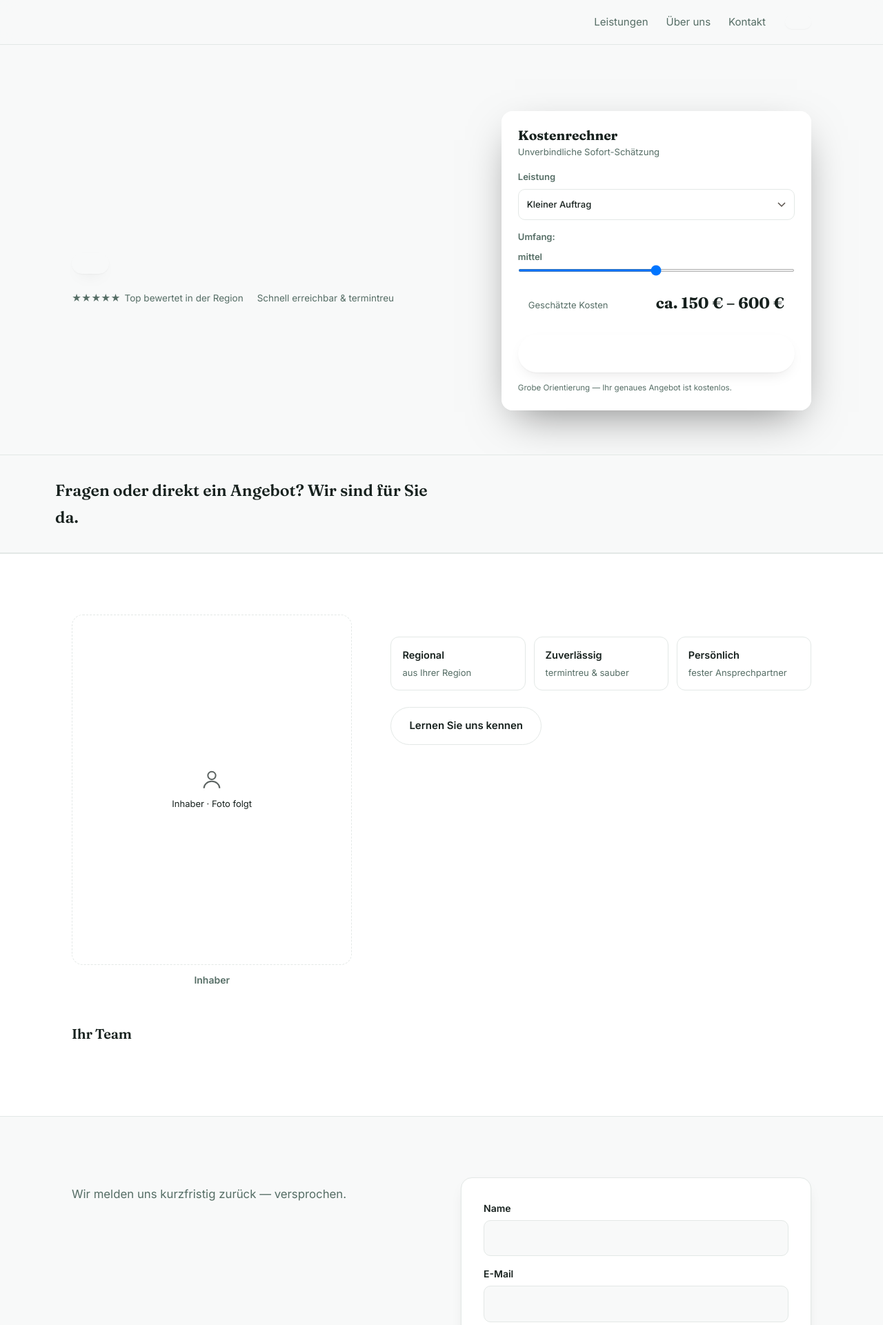
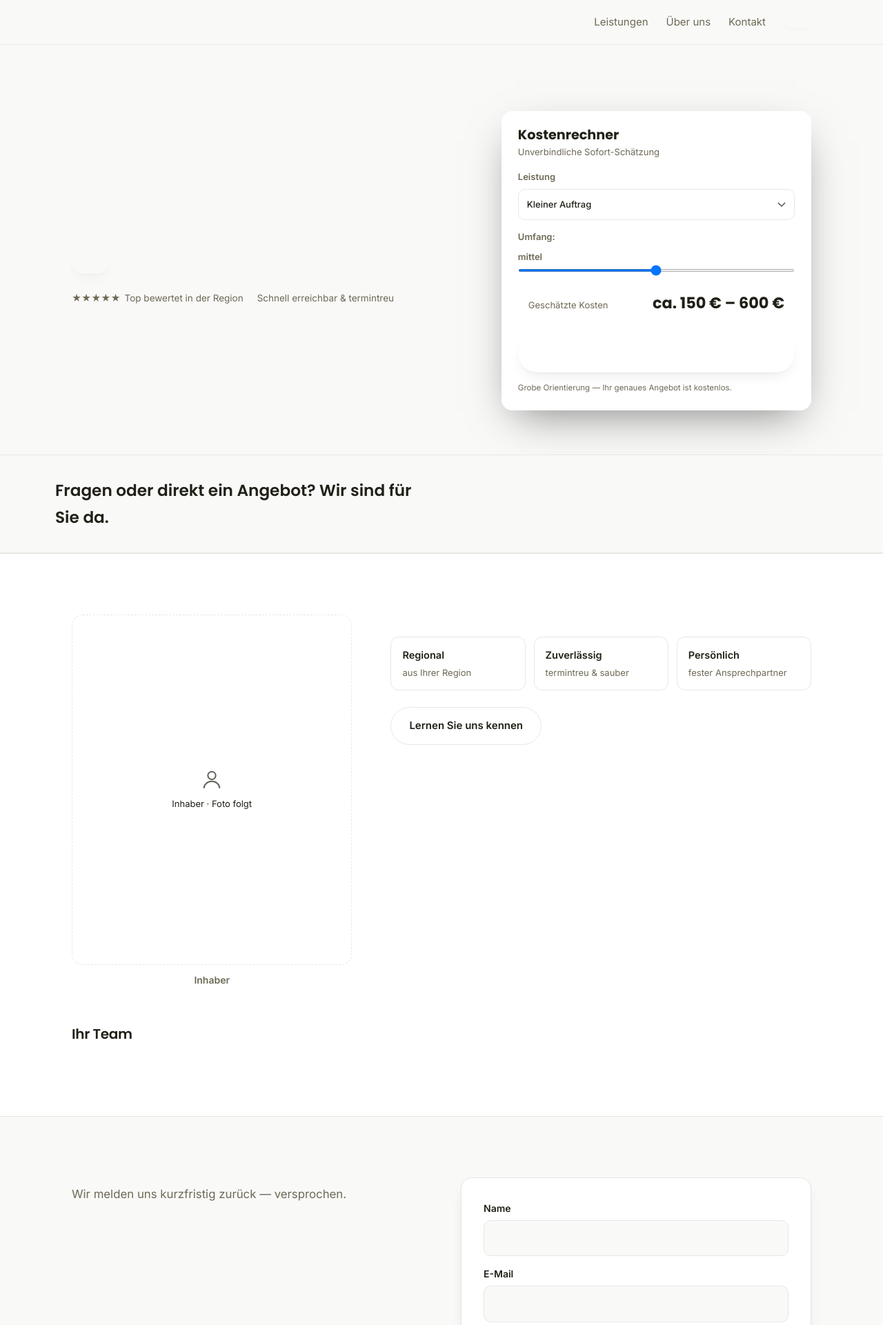
Before and after one commit to BastianScherzinger/web-tieraerztliche-gemeinschaftspraxis-andre, a Django app: template templates/index.html in a window 1280 px wide. Shown: the top 1921 px of the page at 69% size. Run offline with Django 5.2, Linux system fonts and the light colour scheme; the template is opened without the code that fills it, so the values that code supplies are empty.

Commit message:
Makeover (lokal): Templates, Farben & Bilder (lokal, 0 Tokens)

```diff
--- a/content.json
+++ b/content.json
@@ -109,5 +109,9 @@
     "Notfallversorgung",
     "Impfungen und Parasitenbekämpfung"
   ],
-  "content_enriched": true
+  "content_enriched": true,
+  "makeover_stages": [
+    "lokal"
+  ],
+  "makeover_version": 7
 }
--- a/static/css/tokens.css
+++ b/static/css/tokens.css
@@ -1,16 +1,16 @@
 /* tokens.css — LOKALE taste-Stufe (design_tokens.py), 0 Claude-Tokens.
    Lädt NACH style.css und überschreibt Palette + Fonts markengerecht. */
-@import url('https://fonts.googleapis.com/css2?family=Fraunces:opsz,wght@9..144,500;9..144,600;9..144,700&family=Inter:wght@400;500;600&display=swap');
+@import url('https://fonts.googleapis.com/css2?family=Poppins:wght@400;500;600;700&family=Inter:wght@400;500;600&display=swap');
 :root{
-  --accent:#1f6f54;
-  --accent-dark:#124a37;
-  --bg:#f8f9f9;
+  --accent:#a38a00;
+  --accent-dark:#665600;
+  --bg:#f9f9f8;
   --surface:#ffffff;
-  --ink:#17211e;
-  --ink-soft:#556d65;
-  --line:#e3e8e6;
+  --ink:#212017;
+  --ink-soft:#6d6955;
+  --line:#e8e7e3;
 }
 body{font-family:"Inter",system-ui,-apple-system,"Segoe UI",sans-serif}
-h1,h2,h3,.brand,.section-t,.team-t,.band-t,.hr-title,.hr-result-val{font-family:"Fraunces","Iowan Old Style",Georgia,serif}
+h1,h2,h3,.brand,.section-t,.team-t,.band-t,.hr-title,.hr-result-val{font-family:"Poppins","Iowan Old Style",Georgia,serif}
 .btn{background:var(--accent)}
 .btn:hover{background:var(--accent-dark)}
```
